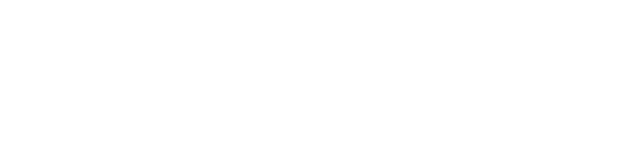
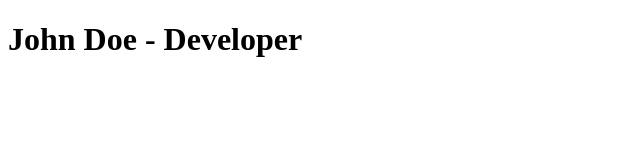
Before and after one commit to dardevetdidier/HelloWorld, a plain HTML site: page index.html in a window 1280 px wide. Shown: the whole page, without its empty margins (0-640 px from the left). Drawn offline with Linux system fonts and the light colour scheme.

Commit message:
Added main title h1

```diff
--- a/index.html
+++ b/index.html
@@ -7,6 +7,7 @@
     <title>John Doe PortFolio</title>
 </head>
 <body>
+    <h1>John Doe - Developer</h1>
 
 </body>
 </html>
```
